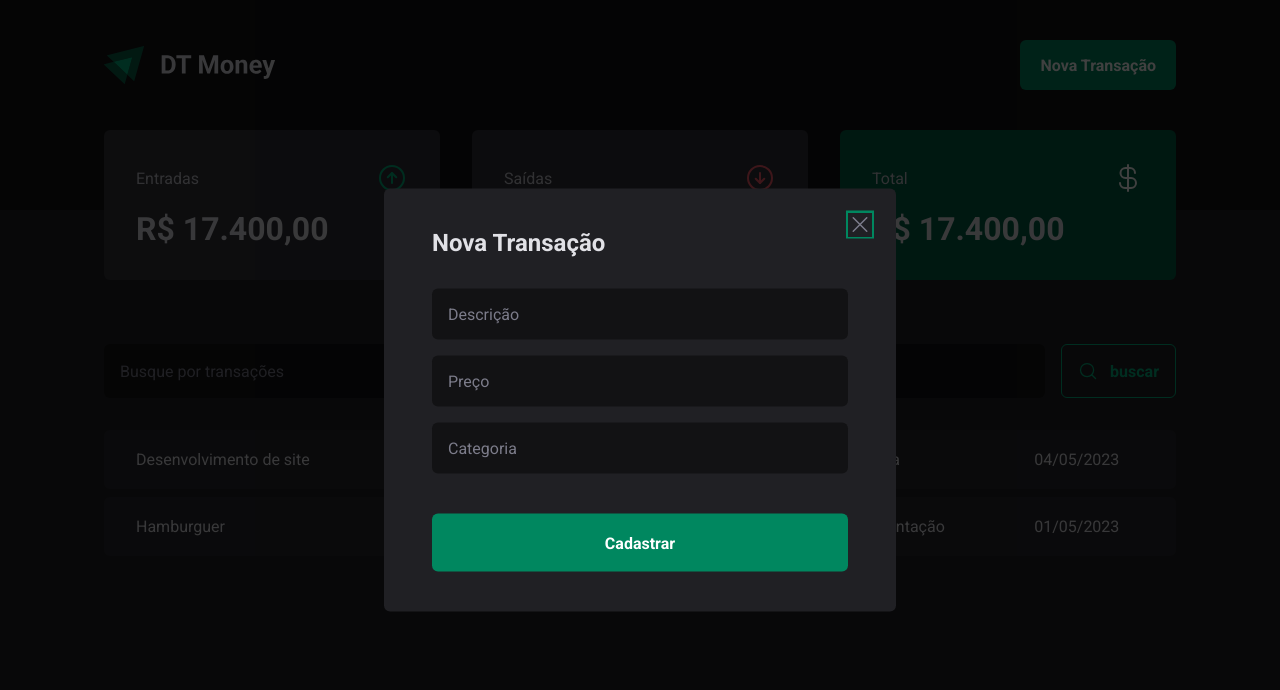
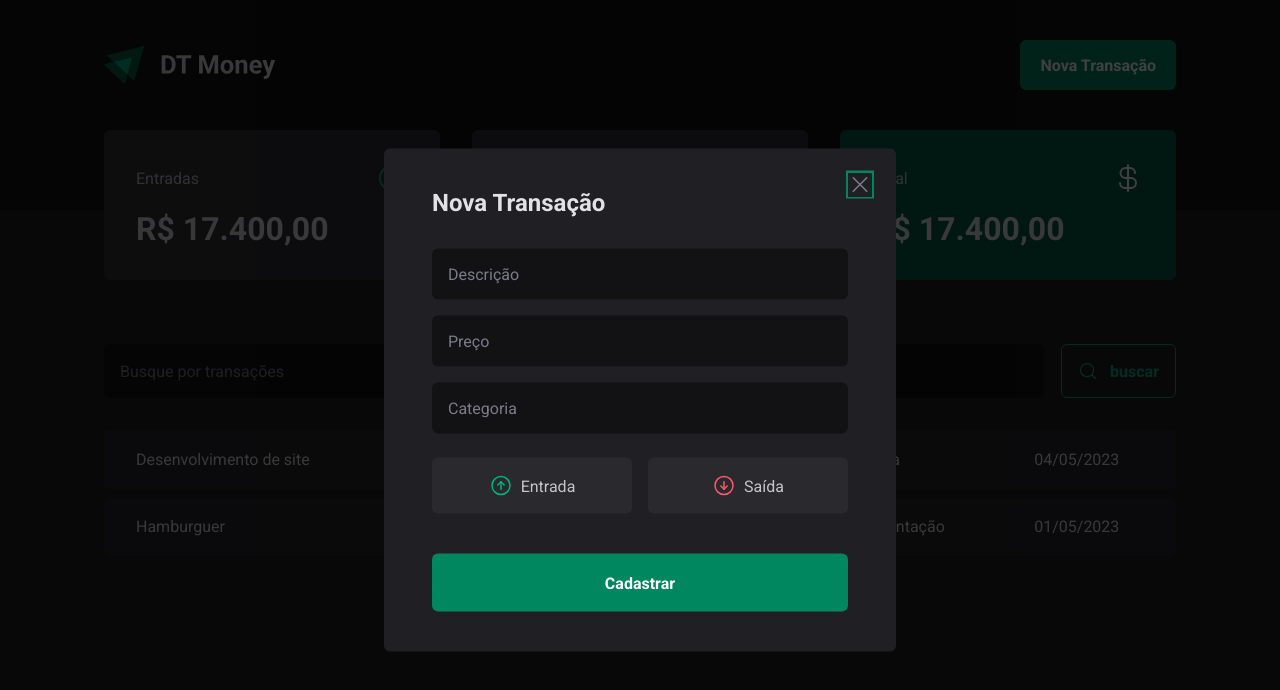
Before and after one commit to arthur-carminatti/DT-Money, a React (Vite) app: page / in a window 1280 px wide. Both pictures are taken after a click on the button "Nova Transação". Shown: the top 690 px of the page. Built offline with nearby package versions, Linux system fonts and the light colour scheme.

Commit message:
Entry and exit buttons

```diff
--- a/src/components/NewTransactionModal/index.tsx
+++ b/src/components/NewTransactionModal/index.tsx
@@ -1,6 +1,6 @@
 import * as Dialog from '@radix-ui/react-dialog';
-import { CloseButton, Content, Overlay } from './styles';
-import { X } from 'phosphor-react';
+import { CloseButton, Content, Overlay, TransactionType, TransactionTypeButtom } from './styles';
+import { ArrowCircleDown, ArrowCircleUp, X } from 'phosphor-react';
 
 export function NewTransactionModal() {
     return (
@@ -11,13 +11,25 @@
                 <Dialog.Title>Nova Transação</Dialog.Title>
 
                 <CloseButton>
-                    <X size={24}/>
+                    <X size={24} />
                 </CloseButton>
 
                 <form action="">
                     <input type="text" placeholder='Descrição' required />
                     <input type="number" placeholder='Preço' required />
                     <input type="text" placeholder='Categoria' required />
+
+                    <TransactionType>
+                        <TransactionTypeButtom variant='income'>
+                            <ArrowCircleUp size={24} />
+                            Entrada
+                        </TransactionTypeButtom>
+
+                        <TransactionTypeButtom variant='outcome'>
+                            <ArrowCircleDown size={24} />
+                            Saída
+                        </TransactionTypeButtom>
+                    </TransactionType>
 
                     <button type='submit'>
                         Cadastrar
--- a/src/components/NewTransactionModal/styles.ts
+++ b/src/components/NewTransactionModal/styles.ts
@@ -67,3 +67,32 @@
     cursor: pointer;
     color: ${props => props.theme['gray-500']};
 `
+
+export const TransactionType = styled.div`
+    display: grid;
+    grid-template-columns: repeat(2, 1fr);
+    gap: 1rem;
+    margin-top: 0.5rem;
+`
+
+interface TransactionTypeButtomProps {
+    variant: 'income' | 'outcome'
+}
+
+export const TransactionTypeButtom = styled.button<TransactionTypeButtomProps>`
+    background: ${props => props.theme['gray-700']};
+    padding: 1rem;
+    display: flex;
+    align-items: center;
+    justify-content: center;
+    gap: 0.5rem;
+    border-radius: 6px;
+    cursor: pointer;
+    border: 0;
+    color: ${props => props.theme['gray-300']};
+
+    svg {
+        color: ${props => props.variant === 'income' ?
+        props.theme['green-300'] : props.theme['red-300']};
+    }
+`
```
